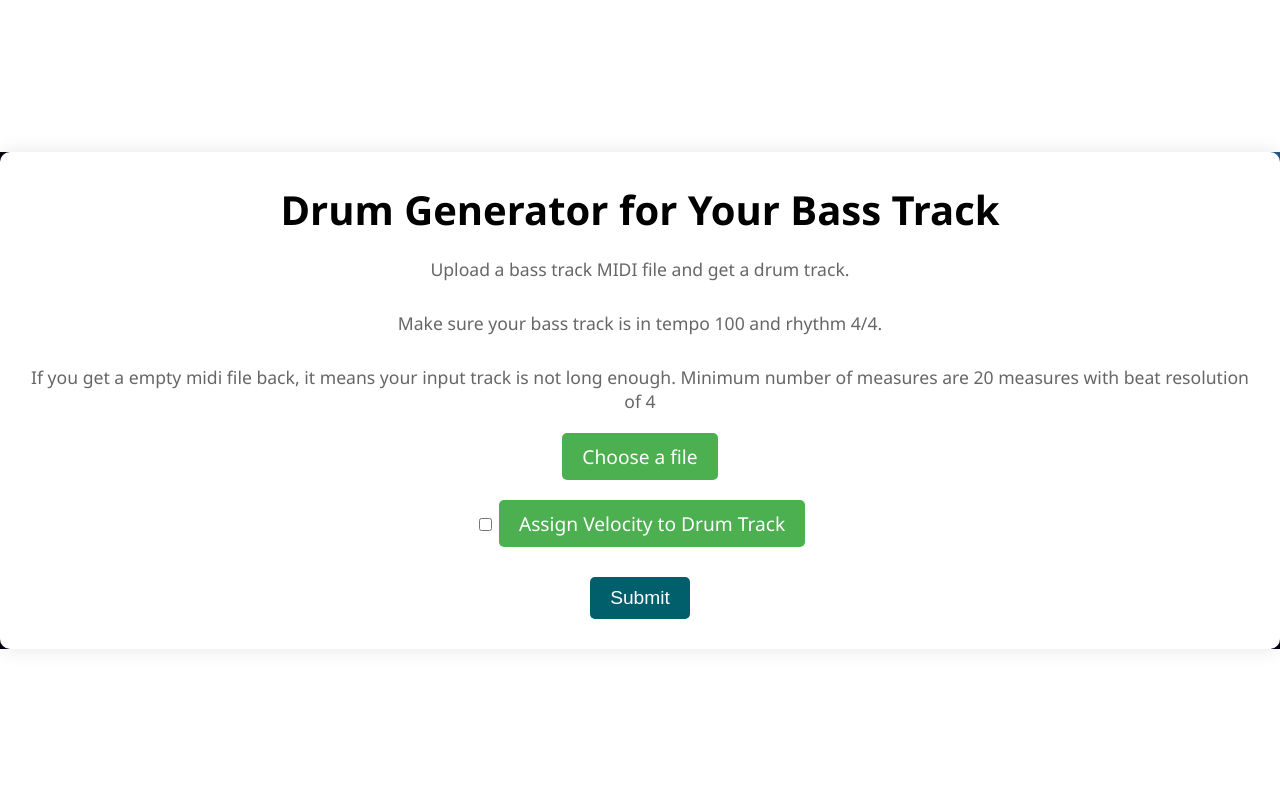
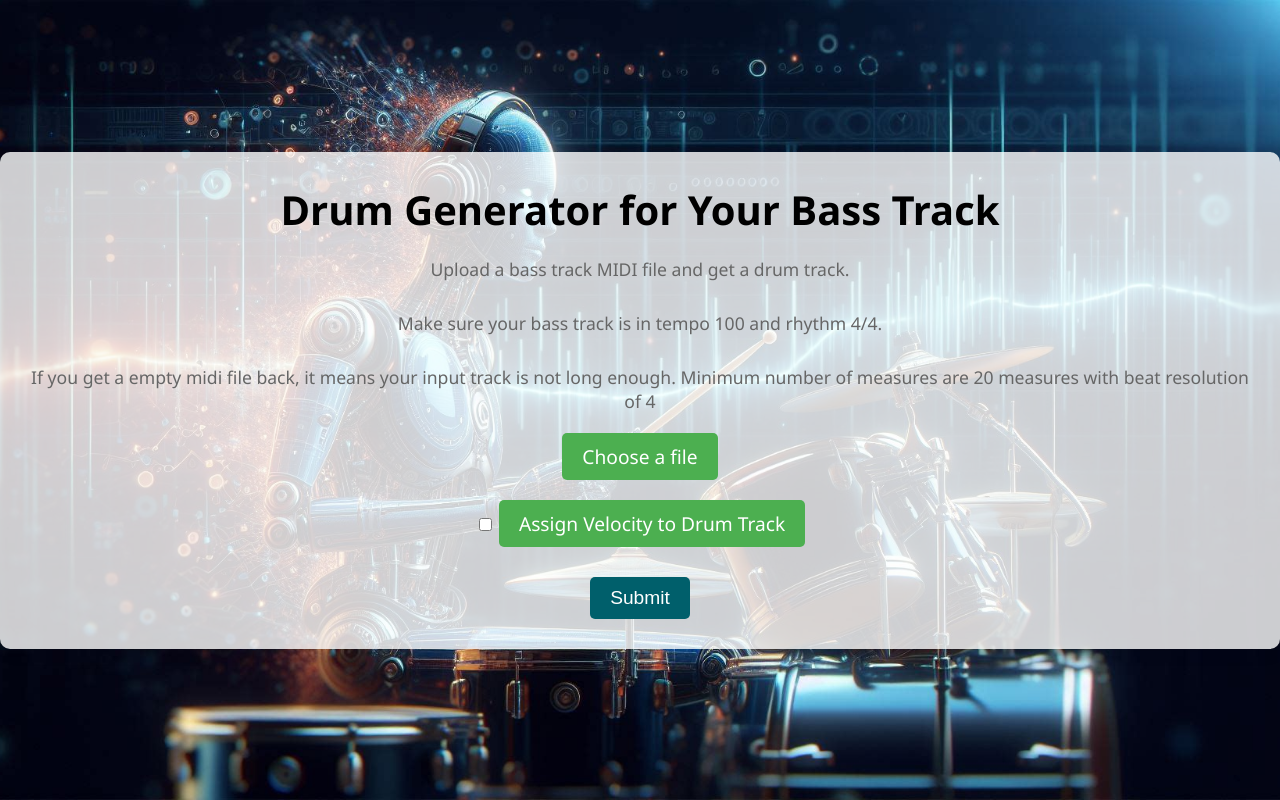
Before and after one commit to arash-sadeghi/Music-CGAN-app, a Flask app: page / in a window 1280 px wide. Run offline with Flask 3, Linux system fonts and the light colour scheme; parts of the project's set-up code (start-up, migrations or seed data) failed here and were passed over.

Commit message:
css made prettier

```diff
--- a/static/styles.css
+++ b/static/styles.css
@@ -9,21 +9,23 @@ body, h1, p, form {
   body {
     font-family: 'Segoe UI', Tahoma, Geneva, Verdana, sans-serif;
     /* background: linear-gradient(to bottom right, #9dcce9, #f09898); */
-    background-color: rgba(255, 255, 255, 0.8); /* Semi-transparent white background */
     display: flex;
     justify-content: center;
     align-items: center;
     height: 100vh;
+
+    background-image: url("../static/background.png"); /* Path to your background image */
+    background-size: cover;
+    background-position: center;
+
   }
 
   .container {
-    background-image: url("../static/background.png"); /* Path to your background image */
-    background-size: cover;
-    background-position: center;
   }
 
   .content {
-    background-color: #fff;
+    /* background-color: #fff; */
+    background-color: rgba(255, 255, 255, 0.8); /* Semi-transparent white background */
     border-radius: 10px;
     padding: 30px;
     box-shadow: 0 0 20px rgba(0, 0, 0, 0.1);
```
